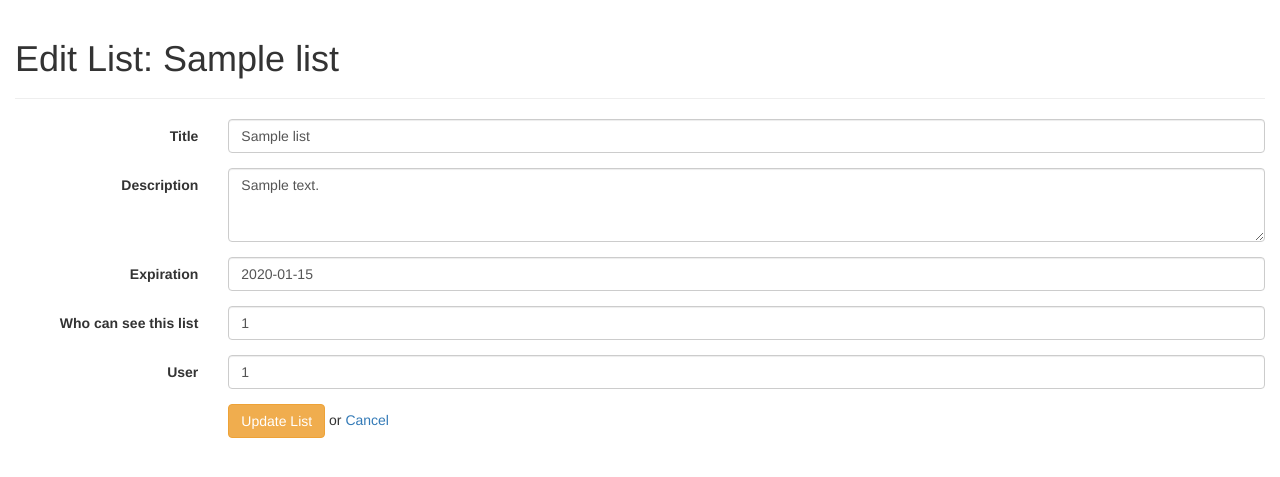
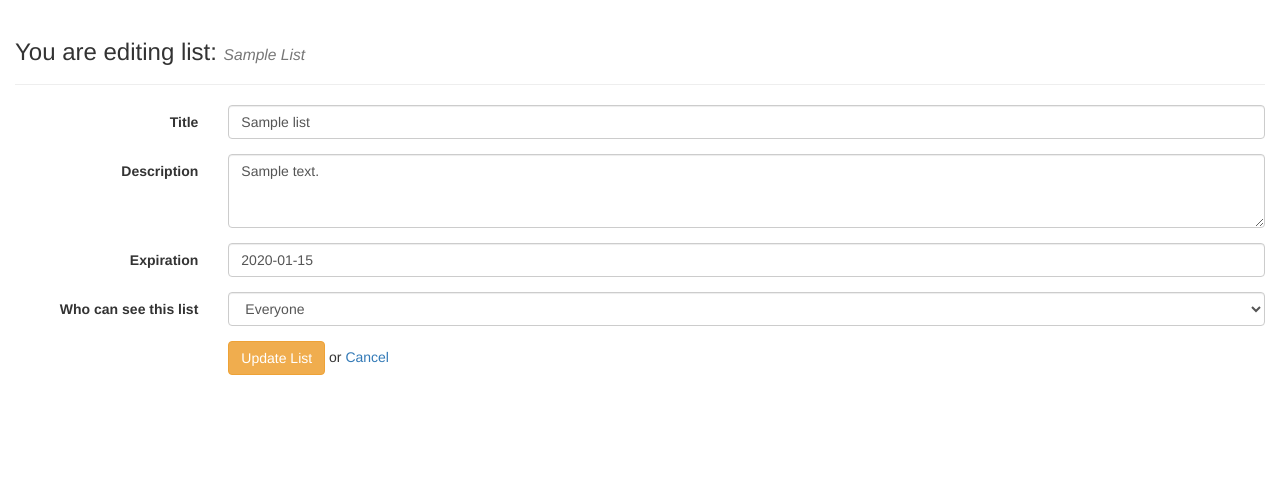
Before and after one commit to yichao-chicago/version1201, a Rails app: page /lists/1/edit in a window 1280 px wide. Shown: the part 51-528 px from the top of the page. Run offline with Rails 7, Linux system fonts and the light colour scheme; tables that the repository leaves empty hold one stand-in row (values such as "Sample post"); some libraries are stand-ins or nearby versions.

Commit message:
changes to list/edit

```diff
--- a/app/views/items/new.html.erb
+++ b/app/views/items/new.html.erb
@@ -17,7 +17,7 @@
 
 <div class="row">
   <div class="col-md-12">
-    <form action="/create_item" class="form-horizontal">
+
 
     <!-- Label and input for title -->
       <div class="form-group">
--- a/app/views/lists/edit.html.erb
+++ b/app/views/lists/edit.html.erb
@@ -13,7 +13,7 @@
 <!-- Simple full-width example -->
 
 <div class="page-header">
-  <h1>Edit List: <%= @list.title %></h1>
+  <h3>You are editing list: <small><em><%= @list.title.titleize %></em></small></h3>
 </div>
 
 <div class="row">
@@ -56,12 +56,12 @@
           Who can see this list
         </label>
         <div class="col-sm-10">
-          <input type="text" id="privacy" name="privacy" placeholder="Privacy" class="form-control" value="<%= @list.privacy %>">
+          <%= select_tag :privacy, options_for_select({"Only me"=>2,"Everyone"=>1}, @list.privacy), class: "form-control" %>
         </div>
       </div>
 
       <!-- Label and input for user_id -->
-      <div class="form-group">
+      <div class="form-group hidden">
         <label for="user_id" class="col-sm-2 control-label">
           User
         </label>
```
